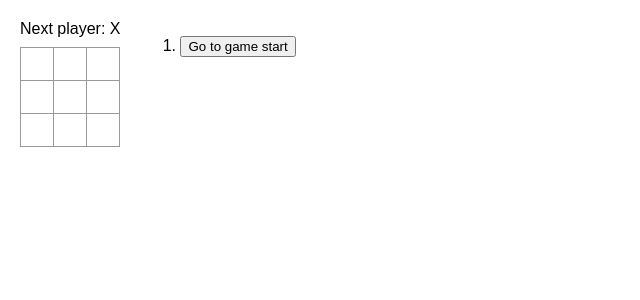
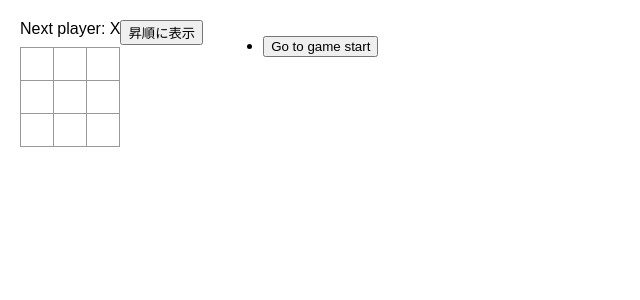
Before and after one commit to tasuku1496/react_sanmoku_narabe, a React (Create React App) app in the folder src/: page / in a window 1280 px wide. Shown: the top 300 px of the page, without its empty margins (0-640 px from the left). Built offline with nearby package versions, Linux system fonts and the light colour scheme.

Commit message:
手順を降順・昇順に切り替えるトグルボタンを追加

```diff
--- a/src/App.js
+++ b/src/App.js
@@ -72,6 +72,7 @@ export default function Game() {
   const [history, setHistory] = useState([[Array(9).fill(null)]]);
   const [currentMove, setCurrentMove] = useState(0);
   const currentSquares = history[currentMove][0];
+  const [isAscending, setIsAscending] = useState(true);
 
   function handlePlay(nextSquares, nextColRow) {
     const nextHistory = [...history.slice(0, currentMove + 1), [nextSquares, nextColRow]];
@@ -99,13 +100,23 @@ export default function Game() {
     );
   });
 
+
+  if (!isAscending) {
+    moves.reverse();
+  }
+
   return (
     <div className="game">
       <div className="game-board">
         <Board xIsNext={xIsNext} squares={currentSquares} onPlay={handlePlay} />
       </div>
+      <div>
+        <button onClick={() => setIsAscending(!isAscending)}>
+          {isAscending ? '昇順に表示' : '降順に表示'}
+        </button>
+      </div>
       <div className="game-info">
-        <ol>{moves}</ol>
+        <ol　className="moves-list">{moves}</ol>
       </div>
     </div>
   );
--- a/src/styles.css
+++ b/src/styles.css
@@ -103,3 +103,7 @@ body {
 .game-info {
   margin-left: 20px;
 }
+
+.moves-list {
+  list-style-type: disc; /* 箇条書きの点を使用 */
+}
```
